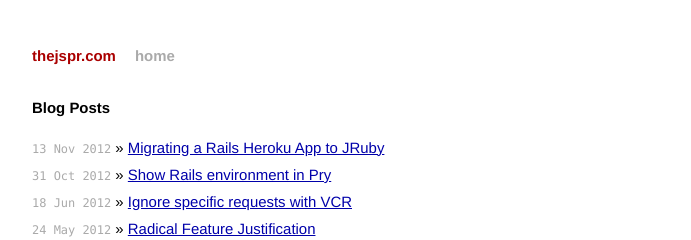
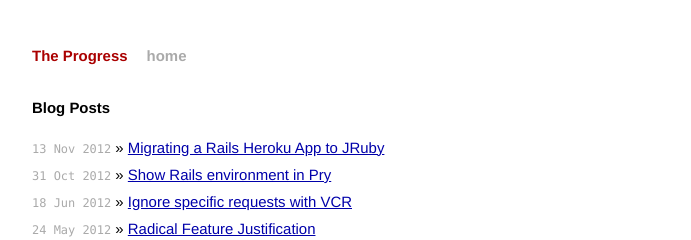
Before and after one commit to thejspr/thejspr.com, a Jekyll site: the page built from index.html, in a window 1280 px wide. Shown: the top 240 px of the page, without its empty margins (294-985 px from the left). Built offline with Jekyll 4.4.1, drawn with Linux system fonts in a browser that asks for light colours.

Commit message:
rename blog

```diff
--- a/_config.yml
+++ b/_config.yml
@@ -1,4 +1,4 @@
-name: thejspr.com
+name: The Progress
 url: http://thejspr.com
 description: TODO
 pygments: true
```
